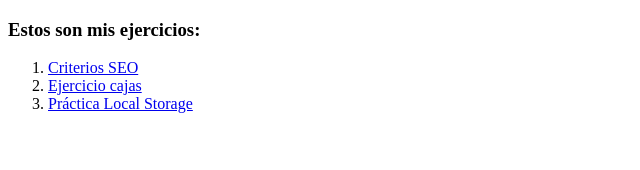
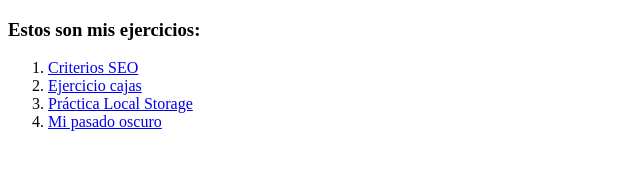
Before and after one commit to Pernas94/Publico, a plain HTML site: page index.html in a window 1280 px wide. Shown: the whole page, without its empty margins (0-640 px from the left). Drawn offline with Linux system fonts and the light colour scheme.

Commit message:
chorradas

```diff
--- a/index.html
+++ b/index.html
@@ -10,6 +10,7 @@
     <li><a href="https://pernas94.github.io/Publico/Ejercicios/CV- Cristerios SEO.pdf" target="_blank">Criterios SEO</a></li>
     <li><a href="https://pernas94.github.io/Publico/Ejercicios/Ejercicio Cajas.html" target="_blank">Ejercicio cajas</a></li>
     <li><a href="https://pernas94.github.io/Publico/Ejercicios/PrácticaLocalStorage.html" target="_blank">Práctica Local Storage</a></li>
+    <li><a href="https://pernas94.github.io/Publico/Ejercicios/mpn nazi.png">Mi pasado oscuro</a></li>
   </ol>
 
 
```
Also changed, not shown: Ejercicios/mpn nazi.png (added).
